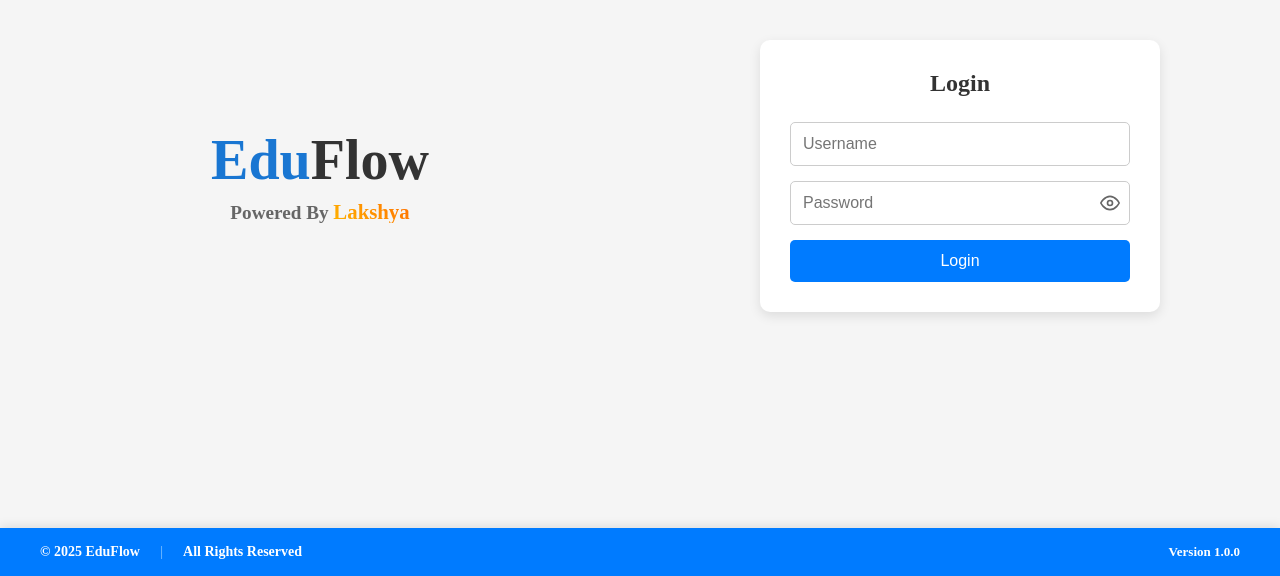
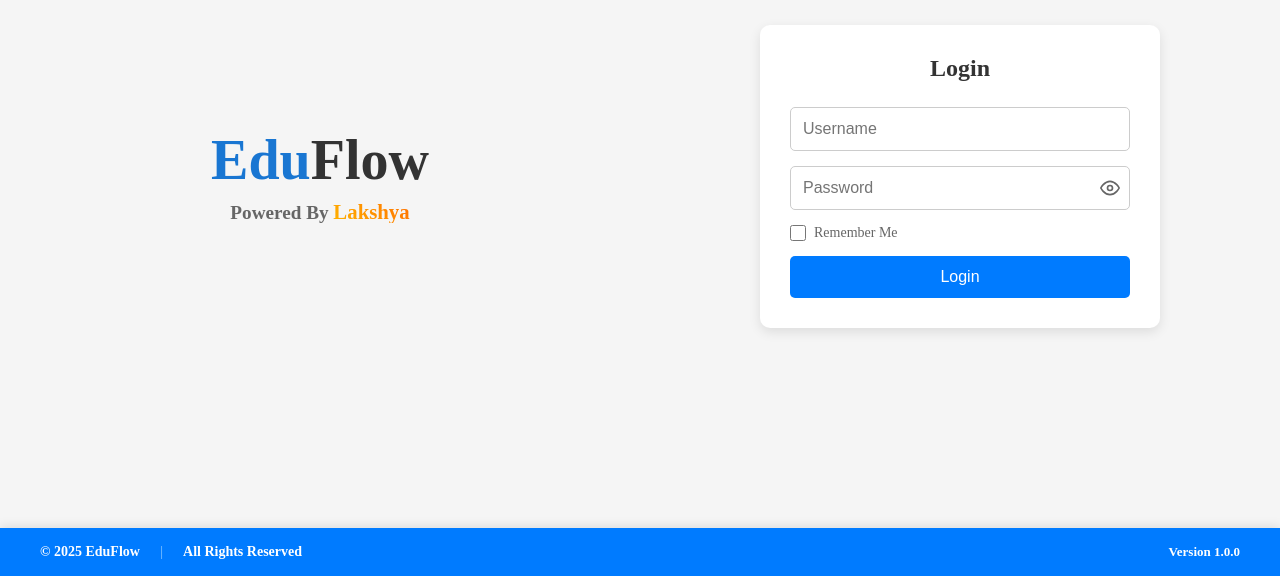
Before and after one commit to BonyRoy/Lakshya, a React (Vite) app: page / in a window 1280 px wide. Shown: the part 224-800 px from the top of the page. Built offline with nearby package versions, Linux system fonts and the light colour scheme.

Commit message:
added remember me feature in login

```diff
--- a/src/Pages/Login.jsx
+++ b/src/Pages/Login.jsx
@@ -8,12 +8,30 @@ const Login = () => {
   const [username, setUsername] = useState("");
   const [password, setPassword] = useState("");
   const [showPassword, setShowPassword] = useState(false);
+  const [rememberMe, setRememberMe] = useState(false);
   const [loading, setLoading] = useState(false);
   const navigate = useNavigate();
 
   const adminCredentials = {
     admin: "admin123",
   };
+
+  // Load saved credentials on component mount
+  React.useEffect(() => {
+    const savedCredentials = localStorage.getItem("rememberedCredentials");
+    if (savedCredentials) {
+      try {
+        const { username: savedUsername, password: savedPassword } =
+          JSON.parse(savedCredentials);
+        setUsername(savedUsername || "");
+        setPassword(savedPassword || "");
+        setRememberMe(true);
+      } catch (error) {
+        console.error("Error loading saved credentials:", error);
+        localStorage.removeItem("rememberedCredentials");
+      }
+    }
+  }, []);
 
   const handleSubmit = async (e) => {
     e.preventDefault();
@@ -34,6 +52,19 @@ const Login = () => {
     setLoading(true);
 
     try {
+      // Handle Remember Me functionality
+      if (rememberMe) {
+        localStorage.setItem(
+          "rememberedCredentials",
+          JSON.stringify({
+            username: username.trim(),
+            password: password.trim(),
+          })
+        );
+      } else {
+        localStorage.removeItem("rememberedCredentials");
+      }
+
       // Check for admin login
       if (username === "admin" && password === adminCredentials.admin) {
         toast.success("Welcome Admin! Redirecting to admin panel...", {
@@ -327,6 +358,39 @@ const Login = () => {
                 </button>
               </div>
 
+              {/* Remember Me Checkbox */}
+              <div
+                style={{
+                  display: "flex",
+                  alignItems: "center",
+                  gap: "8px",
+                  fontSize: "14px",
+                  color: "#666",
+                }}
+              >
+                <input
+                  type="checkbox"
+                  id="rememberMe"
+                  checked={rememberMe}
+                  onChange={(e) => setRememberMe(e.target.checked)}
+                  disabled={loading}
+                  style={{
+                    width: "16px",
+                    height: "16px",
+                    cursor: loading ? "not-allowed" : "pointer",
+                  }}
+                />
+                <label
+                  htmlFor="rememberMe"
+                  style={{
+                    cursor: loading ? "not-allowed" : "pointer",
+                    userSelect: "none",
+                  }}
+                >
+                  Remember Me
+                </label>
+              </div>
+
               <button
                 type="submit"
                 disabled={loading}
```
